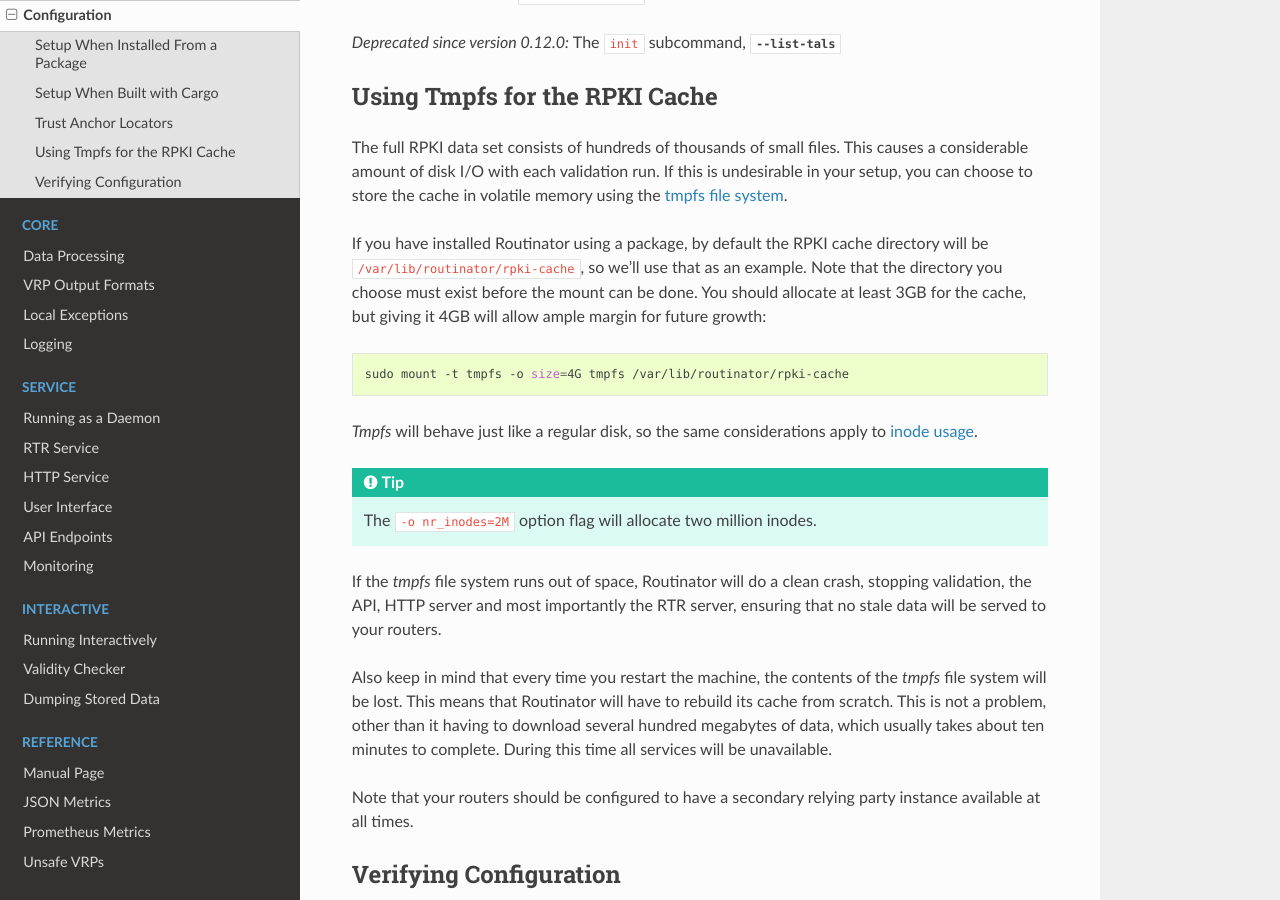
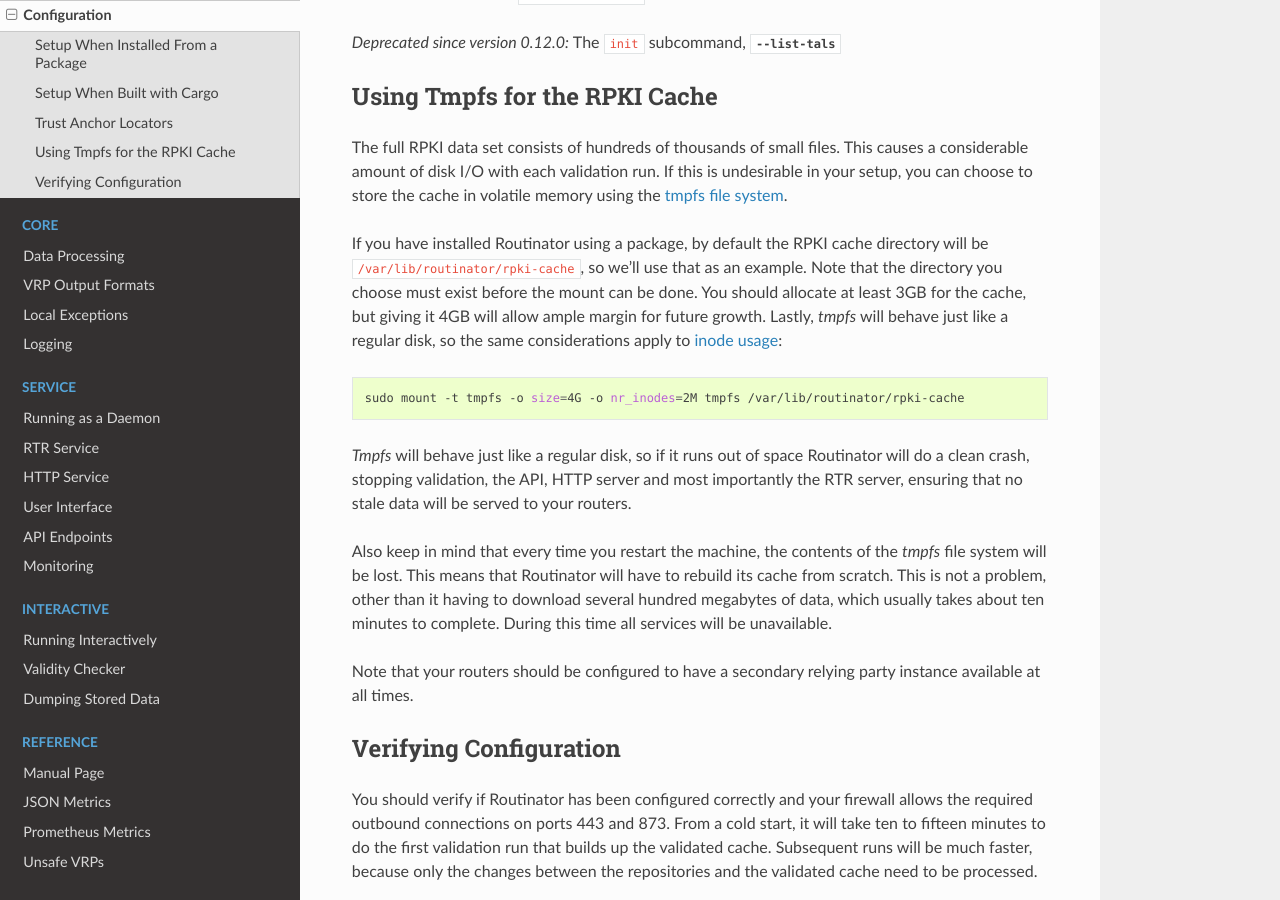
Before and after one commit to NLnetLabs/routinator, a Sphinx documentation site: the page built from doc/manual/source/configuration.rst, in a window 1280 px wide and 900 px high, scrolled down 4049 px. Built offline with Sphinx 7.4.7 and the Read the Docs theme 2.0.0, drawn with Linux system fonts in a browser that asks for light colours.

Commit message:
Process Martin's feedback

```diff
--- a/doc/manual/source/configuration.rst
+++ b/doc/manual/source/configuration.rst
@@ -226,20 +226,18 @@
 directory will be :file:`/var/lib/routinator/rpki-cache`, so we'll use that
 as an example. Note that the directory you choose must exist before the mount
 can be done. You should allocate at least 3GB for the cache, but giving it
-4GB will allow ample margin for future growth:
+4GB will allow ample margin for future growth. Lastly, *tmpfs* will behave
+just like a regular disk, so the same considerations apply to :ref:`inode
+usage<installation:Inode Usage>`:
 
 .. code-block:: bash
 
-    sudo mount -t tmpfs -o size=4G tmpfs /var/lib/routinator/rpki-cache
+    sudo mount -t tmpfs -o size=4G -o nr_inodes=2M tmpfs /var/lib/routinator/rpki-cache
 
-*Tmpfs* will behave just like a regular disk, so the same considerations
-apply to :ref:`inode usage<installation:Inode Usage>`.
-
-.. Tip:: The ``-o nr_inodes=2M`` option flag will allocate two million inodes.
-
-If the *tmpfs* file system runs out of space, Routinator will do a clean
-crash, stopping validation, the API, HTTP server and most importantly the RTR
-server, ensuring that no stale data will be served to your routers.
+*Tmpfs* will behave just like a regular disk, so if it runs out of space
+Routinator will do a clean crash, stopping validation, the API, HTTP server
+and most importantly the RTR server, ensuring that no stale data will be
+served to your routers.
 
 Also keep in mind that every time you restart the machine, the contents of
 the *tmpfs* file system will be lost. This means that Routinator will have to
```
